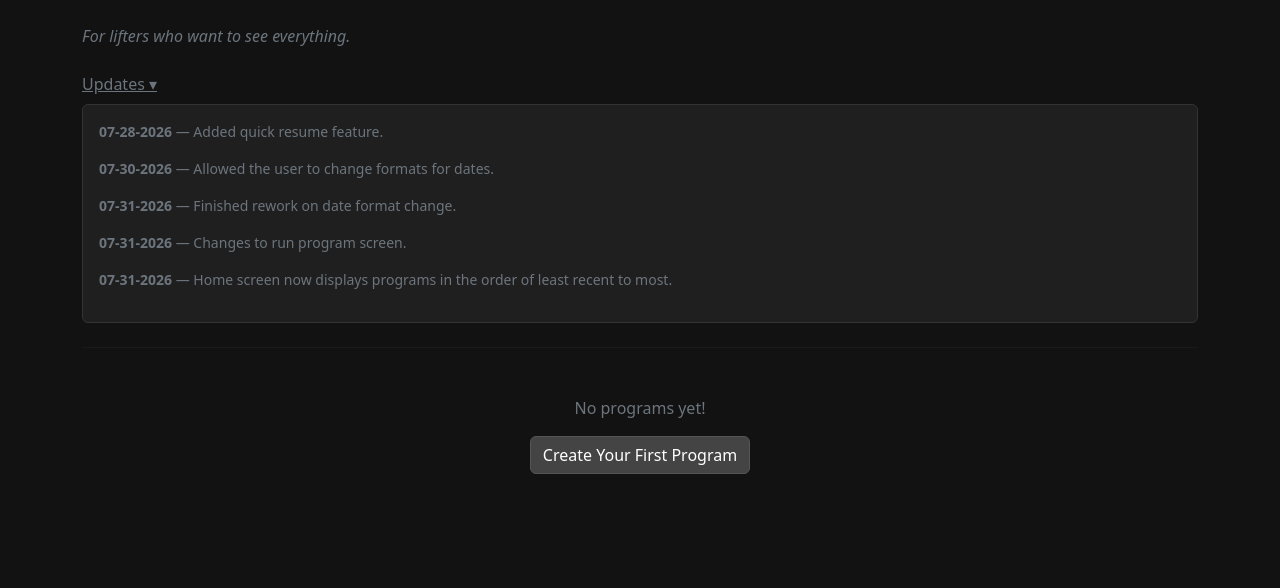
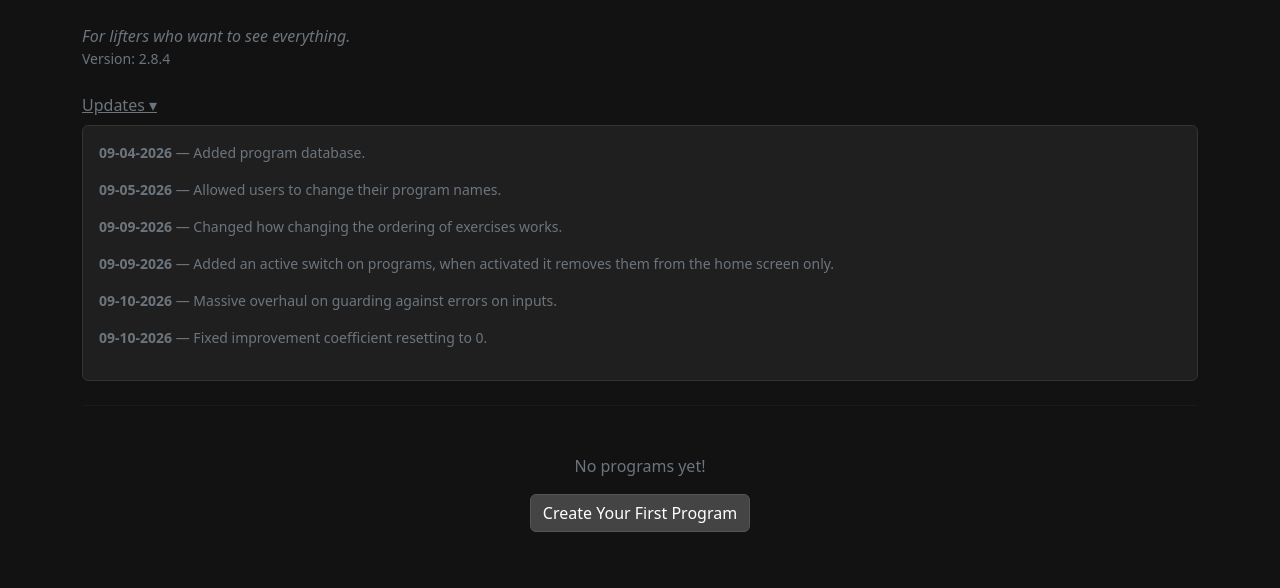
Before and after one commit to ErikAfdahl/liftingTracker, a Flask app: template templates/home.html in a window 1280 px wide, after a click on "Updates ▾". Shown: the part 61-649 px from the top of the page. Run offline with Flask 3, Linux system fonts and the light colour scheme; the template is opened without the code that fills it, so the values that code supplies are empty.

Commit message:
finishing update

```diff
--- a/lsdApp.py
+++ b/lsdApp.py
@@ -614,7 +614,7 @@ def settings():
         "reps_autofill": user.get("reps_autofill", 1) if user else 1,
         "weight_autofill_absent": user.get("weight_autofill_absent", 1) if user else 1,
         "reps_autofill_absent": user.get("reps_autofill_absent", 1) if user else 1,
-        "improvement_coef": bool(float(user.get("improvement_coef", 0.25))) if user else True,
+        "improvement_coef": float(user.get("improvement_coef", 0.25)) if user else True,
     }
 
     print(f"Improvement coefficient: {settings['improvement_coef']}")
--- a/templates/home.html
+++ b/templates/home.html
@@ -5,6 +5,7 @@
     <div>
         <h2 class="fw-bold mb-0">{{ welcome_message }}</h2>
         <p class="text-secondary fst-italic mb-0">For lifters who want to see everything.</p>
+        <p class="text-secondary small mb-0">Version: 2.8.4</p>
         {% if user_data %}
             <p class="text-secondary small mb-0">Last session: <span class="text-light">{{ user_data[-1]["program"] }}</span> on {{ date }}</p>
         {% endif %}
@@ -22,11 +23,12 @@
     <a class="text-secondary" data-bs-toggle="collapse" href="#updateSection">Updates ▾</a>
     <div class="collapse mt-2" id="updateSection">
         <div class="card card-body text-secondary small">
-            <p><strong>07-28-2026</strong> — Added quick resume feature.</p>
-            <p><strong>07-30-2026</strong> — Allowed the user to change formats for dates.</p>
-            <p><strong>07-31-2026</strong> — Finished rework on date format change.</p>
-            <p><strong>07-31-2026</strong> — Changes to run program screen.</p>
-            <p><strong>07-31-2026</strong> — Home screen now displays programs in the order of least recent to most.</p>
+            <p><strong>09-04-2026</strong> — Added program database.</p>
+            <p><strong>09-05-2026</strong> — Allowed users to change their program names.</p>
+            <p><strong>09-09-2026</strong> — Changed how changing the ordering of exercises works.</p>
+            <p><strong>09-09-2026</strong> — Added an active switch on programs, when activated it removes them from the home screen only.</p>
+            <p><strong>09-10-2026</strong> — Massive overhaul on guarding against errors on inputs.</p>
+            <p><strong>09-10-2026</strong> — Fixed improvement coefficient resetting to 0.</p>
         </div>
     </div>
 </div>
```
